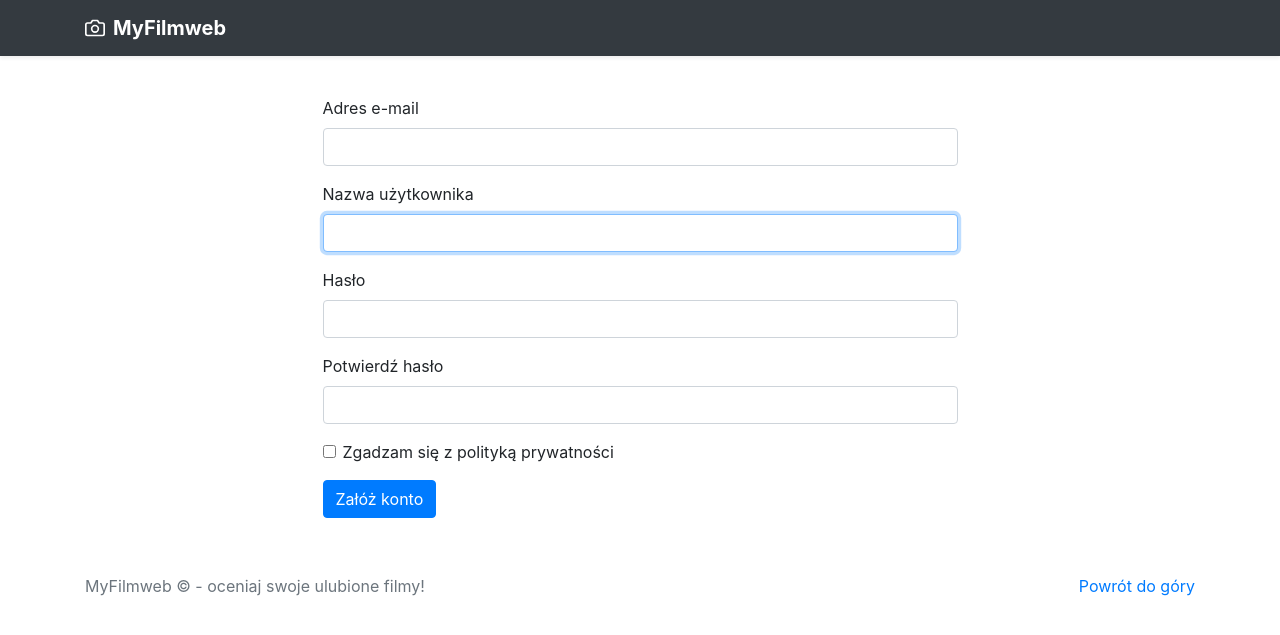
After one commit to ofemofem/my-filmweb, a Django app: page /rejestracja/ in a window 1280 px wide. The commit adds this page. Shown: the top 635 px of the page. Run offline with Django 3.2, Linux system fonts and the light colour scheme; some libraries are stand-ins or nearby versions.

Commit message:
register form view

```diff
--- /dev/null
+++ b/filmweb/static/filmweb/styles.css
@@ -0,0 +1,22 @@
+main {
+    margin: 40px 0;
+}
+
+.home-jumbotron {
+    margin-top: -40px;
+}
+
+.errorlist {
+    margin-top: 10px;
+    padding-left: 0;
+}
+
+input < .errorlist  {
+    border-color: red;
+}
+
+.errorlist li {
+    color: #dc3545;
+    font-size: 80%;
+    list-style: none;
+}
--- a/filmweb/templates/filmweb/home/home.html
+++ b/filmweb/templates/filmweb/home/home.html
@@ -1,6 +1,6 @@
 {% extends "filmweb/layout.html" %} {% block content %}
 
-<section class="jumbotron text-center">
+<section class="jumbotron text-center home-jumbotron">
   <div class="container">
     <h1 class="jumbotron-heading">
       Dodawaj, komentuj i oceniaj swoje ulubione filmy!
--- a/filmweb/templates/filmweb/layout.html
+++ b/filmweb/templates/filmweb/layout.html
@@ -1,3 +1,4 @@
+{% load static %}
 <!DOCTYPE html>
 <html>
   <head>
@@ -12,6 +13,7 @@
       integrity="sha384-ggOyR0iXCbMQv3Xipma34MD+dH/1fQ784/j6cY/iJTQUOhcWr7x9JvoRxT2MZw1T"
       crossorigin="anonymous"
     />
+    <link rel="stylesheet" type="text/css" href="{% static 'filmweb/styles.css' %}">
   </head>
   <body>
     <header>
--- a/myfilmweb/settings.py
+++ b/myfilmweb/settings.py
@@ -32,6 +32,7 @@ ALLOWED_HOSTS = []
 
 INSTALLED_APPS = [
     'filmweb.apps.FilmwebConfig',
+    'widget_tweaks',
     'users.apps.UsersConfig',
     'django.contrib.admin',
     'django.contrib.auth',
--- /dev/null
+++ b/users/templates/users/register.html
@@ -0,0 +1,44 @@
+{% extends "filmweb/layout.html" %}
+{% load widget_tweaks %}
+
+{% block content %}
+
+<div class="container">
+  <div class="row d-flex justify-content-center">
+    <form method="POST" class="col-7" action="/rejestracja/">
+      {% csrf_token %}
+      <div class="form-group">
+        <label for="email">Adres e-mail</label>
+        {{ form.email|add_class:"form-control" }}
+        {{ form.email.errors }}
+      </div>
+      <div class="form-group">
+        <label for="email">Nazwa użytkownika</label>
+        {{ form.username|add_class:"form-control" }}
+        {{ form.username.errors }}
+      </div>
+      <div class="form-group">
+        <label for="exampleInputPassword1">Hasło</label>
+        {{ form.password1|add_class:"form-control" }}
+        {{ form.password1.errors }}
+      </div>
+      <div class="form-group">
+        <label for="password2">Potwierdź hasło</label>
+        {{ form.password2|add_class:"form-control" }}
+        {{ form.password2.errors }}
+      </div>
+      <div class="form-group">
+        <div class="form-check">
+          <input type="checkbox" class="form-check-input" />
+          <label class="form-check-label"
+            >Zgadzam się z polityką prywatności</label
+          >
+        </div>
+      </div>
+      <div class="form-group">
+        <button class="btn btn-primary" type="submit">Załóż konto</button>
+      </div>
+    </form>
+  </div>
+</div>
+{% endblock content %}
--- a/users/views.py
+++ b/users/views.py
@@ -12,6 +12,7 @@ def register(request):
             username = form.cleaned_data.get('username')
             messages.success(request, f'Your account has been created! You are now able to log in.{ username }')
             return redirect('login')
+
     else:
         form = UserRegisterForm()
     return render(request, 'users/register.html', {'form': form})
```
Also changed, not shown: db.sqlite3.
